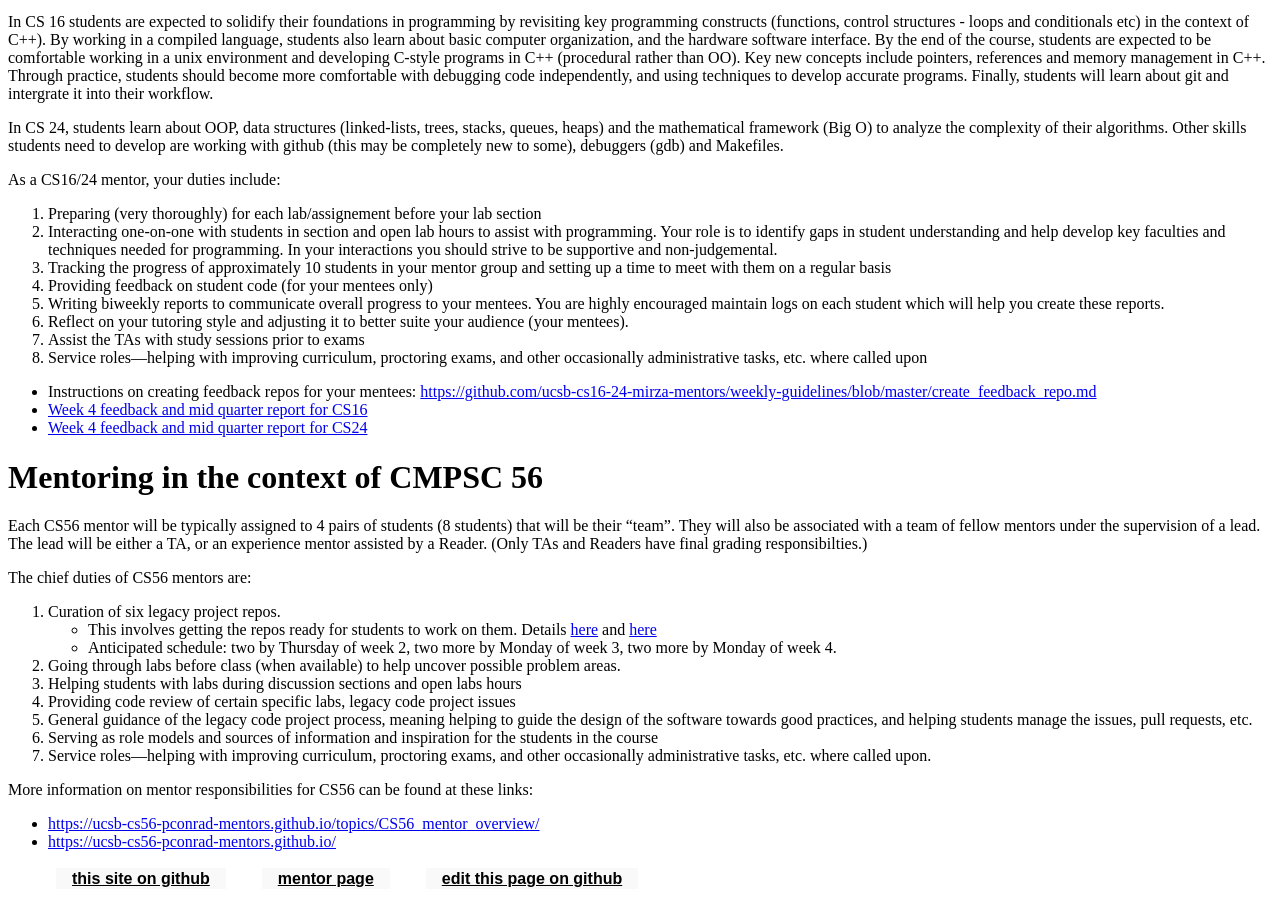
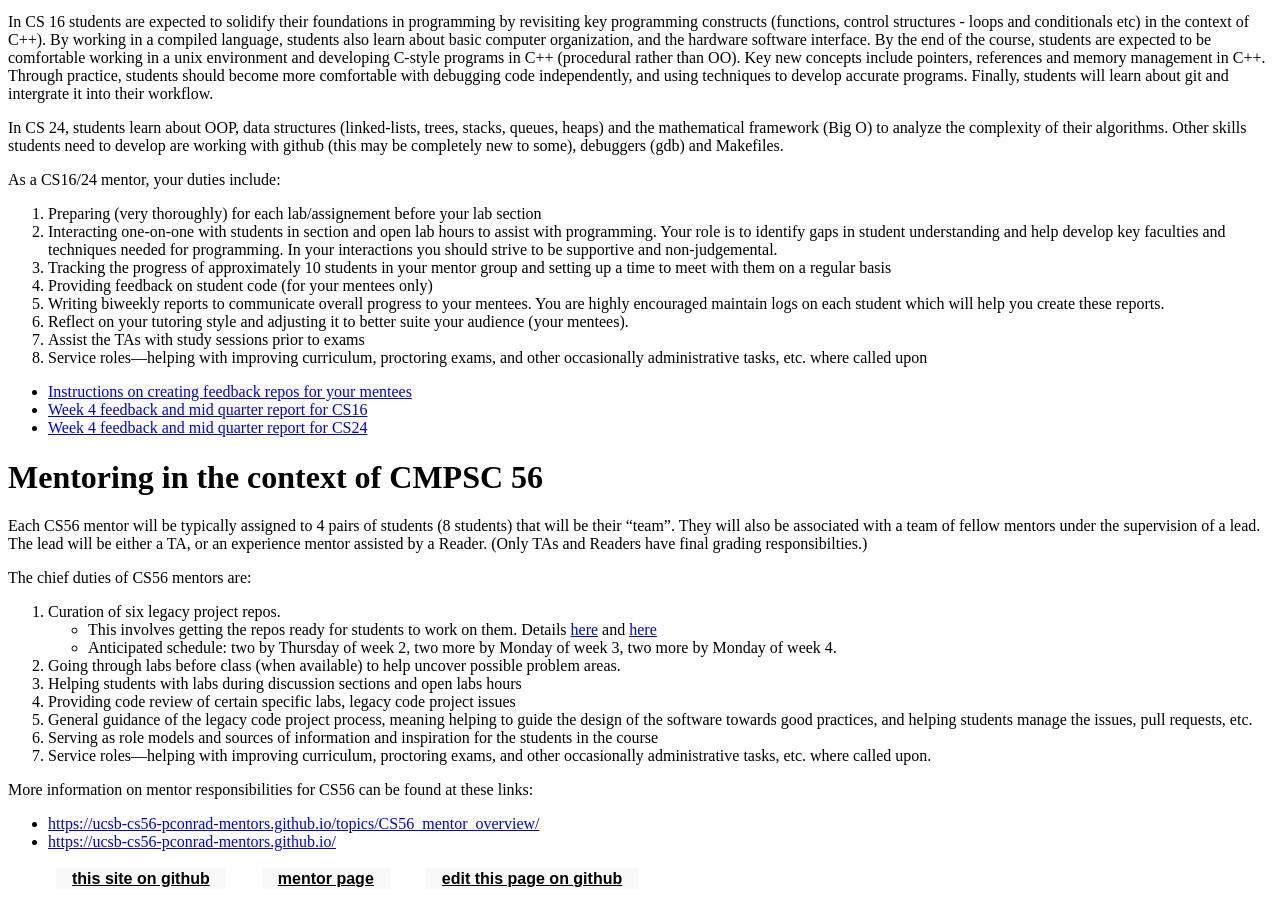
Before and after one commit to ucsb-cs190j-w18/ucsb-cs190j-w18.github.io, a Jekyll site: the page built from _info/syllabus.md, in a window 1280 px wide and 900 px high, scrolled down 2499 px. Built offline with Jekyll 4.4.1, drawn with Linux system fonts in a browser that asks for light colours; part of the change alters nothing that is shown.

Commit message:
Update syllabus.md

```diff
--- a/_info/syllabus.md
+++ b/_info/syllabus.md
@@ -123,7 +123,7 @@ As a CS16/24 mentor, your duties include:
 8. Service roles---helping with improving curriculum, proctoring exams, and other occasionally administrative tasks, etc. where called upon
 
 
-* Instructions on creating feedback repos for your mentees: [https://github.com/ucsb-cs16-24-mirza-mentors/weekly-guidelines/blob/master/create_feedback_repo.md](https://github.com/ucsb-cs16-24-mirza-mentors/weekly-guidelines/blob/master/create_feedback_repo.md)
+* [Instructions on creating feedback repos for your mentees](https://github.com/ucsb-cs16-24-mirza-mentors/weekly-guidelines/blob/master/create_feedback_repo.md)
 * [Week 4 feedback and mid quarter report for CS16](https://github.com/ucsb-cs16-24-mirza-mentors/weekly-guidelines/blob/master/CS16-weekly-guideline.md)
 * [Week 4 feedback and mid quarter report for CS24](https://github.com/ucsb-cs16-24-mirza-mentors/weekly-guidelines/blob/master/CS24-weekly-guideline.md)
 
```
